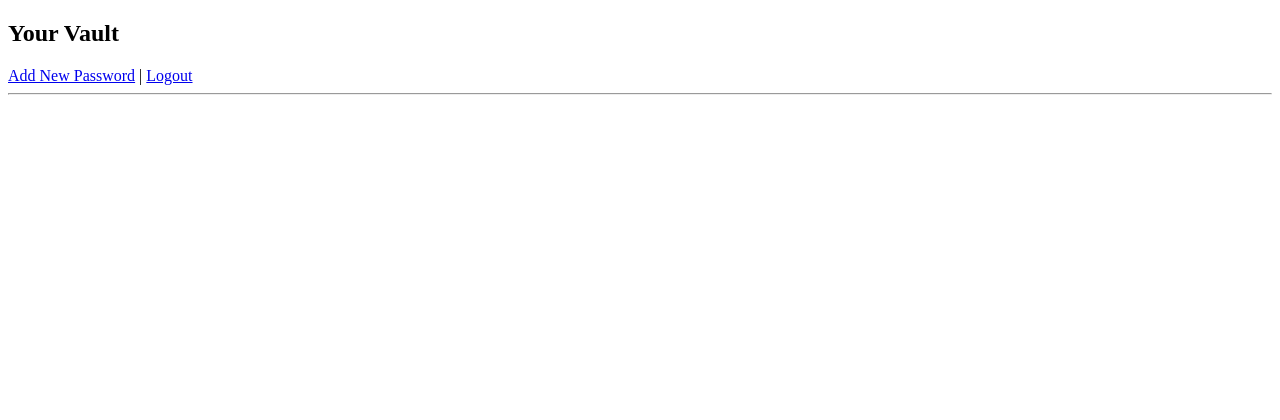
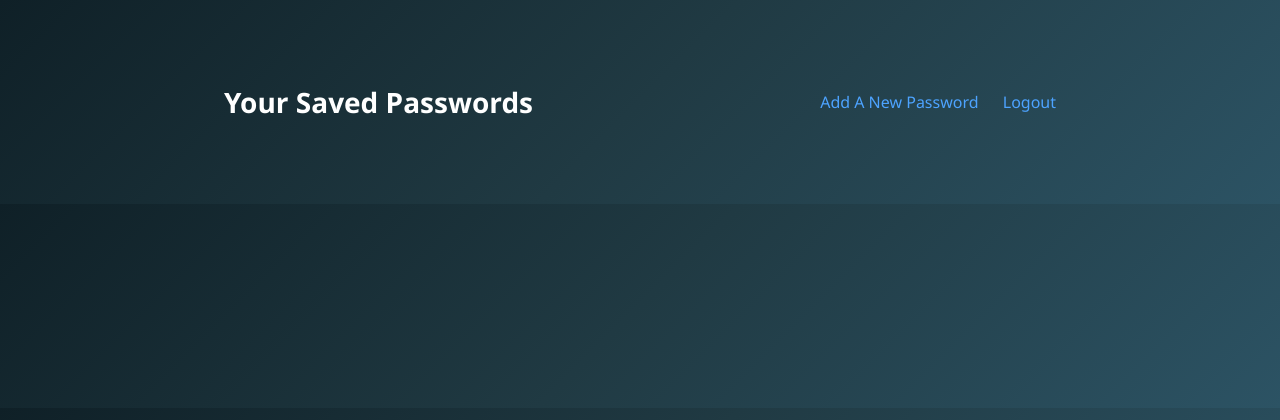
Before and after one commit to shrisai-07/Password-Manager, a Flask app: page /dashboard in a window 1280 px wide. Shown: the top 420 px of the page. Run offline with Flask 3, Linux system fonts and the light colour scheme; the visitor is signed in with stand-in values (Sample User, id 1); data that the repository does not hold is empty.

Commit message:
Improved the UI, added an Inbuilt Password Generator and added copy password option

```diff
--- /dev/null
+++ b/static/style.css
@@ -0,0 +1,111 @@
+body {
+    margin: 0;
+    font-family: "Segoe UI", Arial, sans-serif;
+    background: linear-gradient(135deg, #0f2027, #203a43, #2c5364);
+    color: #ffffff;
+}
+
+.container {
+    width: 65%;
+    margin: 60px auto;
+}
+
+.header {
+    display: flex;
+    justify-content: space-between;
+    align-items: center;
+    margin-top: 5px;
+    margin-bottom: 40px;
+}
+
+.header h2 {
+    font-size: 28px;
+    font-weight: 600;
+}
+
+.nav-links a {
+    margin-left: 20px;
+    font-weight: 500;
+}
+
+.card {
+    background: rgba(25, 35, 48, 0.95);
+    padding: 25px;
+    border-radius: 16px;
+    margin-top: 30px;
+    box-shadow: 0 15px 35px rgba(0,0,0,0.45);
+    transition: transform 0.2s ease, box-shadow 0.2s ease;
+}
+
+.card:hover {
+    transform: translateY(-4px);
+    box-shadow: 0 20px 40px rgba(0,0,0,0.6);
+}
+
+.card h3 {
+    font-size: 20px;
+    margin-bottom: 10px;
+}
+
+.card p {
+    margin: 6px 0;
+    opacity: 0.9;
+}
+
+input {
+    width: 100%;
+    padding: 10px;
+    margin-top: 10px;
+    margin-bottom: 18px;
+    border-radius: 10px;
+    border: none;
+    outline: none;
+    font-size: 14px;
+}
+
+button {
+    padding: 8px 16px;
+    border: none;
+    border-radius: 10px;
+    cursor: pointer;
+    margin-right: 8px;
+    font-weight: 500;
+    transition: 0.2s ease;
+}
+
+button:hover {
+    transform: translateY(-2px);
+}
+
+.primary-btn {
+    background: #4da3ff;
+    color: white;
+}
+
+.secondary-btn {
+    background: #32485f;
+    color: white;
+}
+
+.primary-btn:hover {
+    background: #3a8de0;
+}
+
+.secondary-btn:hover {
+    background: #3d5a75;
+}
+
+.danger {
+    color: #ff5c5c;
+    font-weight: 500;
+}
+
+a {
+    text-decoration: none;
+    color: #4da3ff;
+    transition: 0.2s ease;
+}
+
+a:hover {
+    opacity: 0.85;
+}
--- a/templates/dashboard.html
+++ b/templates/dashboard.html
@@ -2,38 +2,51 @@
 <html>
 <head>
     <title>Dashboard</title>
+    <link rel="stylesheet" href="/static/style.css">
 </head>
 <body>
 
-    <h2>Your Vault</h2>
+<div class="container">
 
-    <a href="/add">Add New Password</a> |
+    <div class="header">
+        <h2>Your Saved Passwords</h2>
+        <div class="nav-links">
+            <a href="/add">Add A New Password</a>
             <a href="/logout">Logout</a>
-
-    <hr>
+        </div>
+    </div>
 
     {% for item in passwords %}
+    <div class="card">
+
+        <h3>{{ item.website }}</h3>
+        <p>Email: {{ item.email }}</p>
+
         <p>
-            <strong>Website:</strong> {{ item.website }} <br>
-            <strong>Email:</strong> {{ item.email }} <br>
-
-            <strong>Password:</strong>
+            Password:
             <span id="hidden{{ item.id }}">••••••••</span>
             <span id="pass{{ item.id }}" style="display:none;">
                 {{ item.password }}
             </span>
+        </p>
 
-            <button onclick="togglePassword({{ item.id }})">
+        <button class="primary-btn" onclick="togglePassword({{ item.id }})">
             Show
+        </button>
+
+        <button class="secondary-btn" onclick="copyPassword({{ item.id }})">
+            Copy
         </button>
 
         <br><br>
 
-            <a href="/edit/{{ item.id }}">Edit</a> |
-            <a href="/delete/{{ item.id }}">Delete</a>
-        </p>
-        <hr>
+        <a href="/edit/{{ item.id }}">Edit</a><br><br>
+        <a href="/delete/{{ item.id }}" class="danger">Delete</a>
+
+    </div>
     {% endfor %}
+
+</div>
 
 <script>
 function togglePassword(id) {
@@ -48,6 +61,15 @@
         hidden.style.display = "inline";
     }
 }
+
+function copyPassword(id) {
+    var pass = document.getElementById("pass" + id).innerText;
+
+    navigator.clipboard.writeText(pass)
+    .then(function() {
+        alert("Password copied!");
+    });
+}
 </script>
 
 </body>
```
Also changed, not shown: templates/add.html (+12 -8 lines), templates/login.html (+18 -6 lines), templates/register.html (+18 -6 lines). Lines whose indentation alone changed are shown as unchanged.
